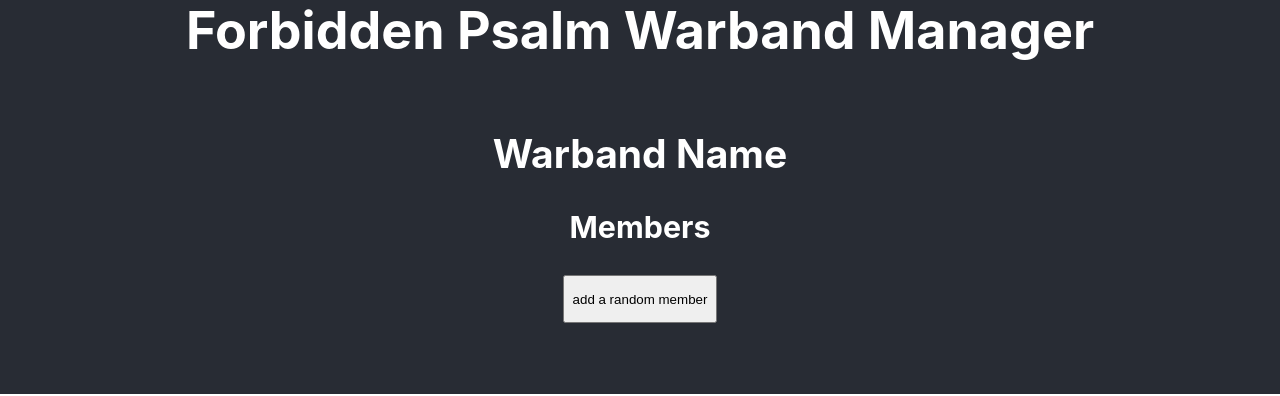
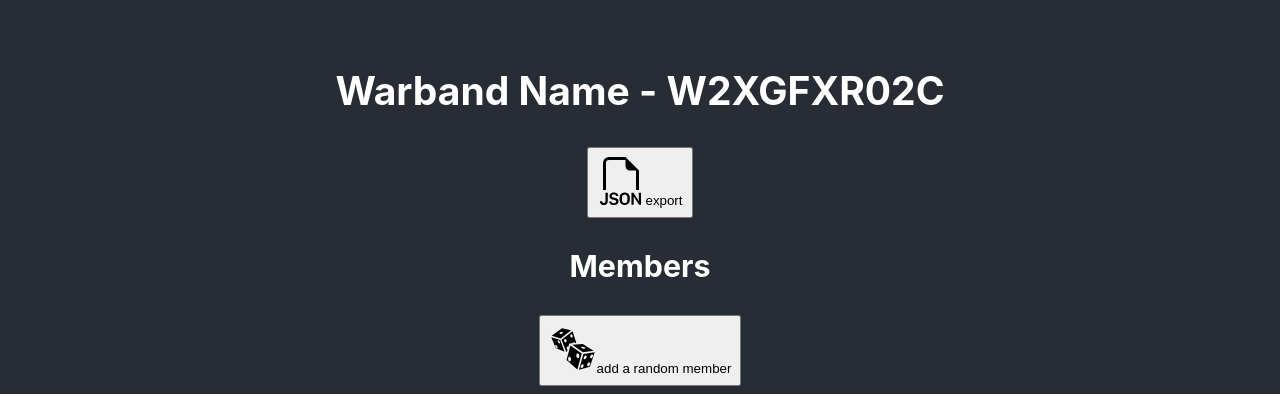
Before and after one commit to davemenninger/warband, a React (Create React App) app: page / in a window 1280 px wide. Shown: the part 406-802 px from the top of the page. Built offline with nearby package versions, Linux system fonts and the light colour scheme; what chance would draw is missing.

Commit message:
add an export feature and some icons

```diff
--- a/public/index.html
+++ b/public/index.html
@@ -24,7 +24,7 @@
       work correctly both with client-side routing and a non-root public URL.
       Learn how to configure a non-root public URL by running `npm run build`.
     -->
-    <title>Warband</title>
+    <title>SCVMWRANGLER</title>
   </head>
   <body>
     <noscript>You need to enable JavaScript to run this app.</noscript>
--- a/src/App.css
+++ b/src/App.css
@@ -68,6 +68,7 @@ button {
   float: right;
   min-height: 48px;
   min-width: 48px;
+  touch-action: none;
 }
 
 
--- a/src/Roster.js
+++ b/src/Roster.js
@@ -1,4 +1,5 @@
 import React, { useState, useEffect } from "react";
+import { GiRollingDices } from "react-icons/gi";
 import Chance from "chance";
 import { nanoid } from "nanoid";
 import Model from "./Model.js";
@@ -28,15 +29,12 @@ function Roster() {
   return (
     <div className="Roster">
       <h3>Members</h3>
-      <button onClick={addRandomModel}>add a random member</button>
+      <button onClick={addRandomModel}>
+        <GiRollingDices />
+        add a random member
+      </button>
       {roster.map((sig) => {
-        return (
-          <Model
-            key={sig}
-            signature={sig}
-            deleteModel={deleteModel}
-          />
-        );
+        return <Model key={sig} signature={sig} deleteModel={deleteModel} />;
       })}
     </div>
   );
--- a/src/Sheet.js
+++ b/src/Sheet.js
@@ -1,13 +1,48 @@
+import React, { useEffect, useState } from "react";
+import { BsFiletypeJson } from "react-icons/bs";
 import Roster from "./Roster.js";
+import { customAlphabet } from "nanoid";
+const crockford32 = customAlphabet("0123456789ABCDEFGHJKMNPQRSTVWXYZ", 10);
 
 function Sheet() {
+  const [sheet, setSheet] = useState(
+    JSON.parse(localStorage.getItem("sheet")) || { id: crockford32() }
+  );
+  localStorage.setItem("sheet", JSON.stringify(sheet));
+
+  useEffect(() => {
+    localStorage.setItem("sheet", JSON.stringify(sheet));
+  }, [sheet]);
+
+  const exportSheetToJson = (e) => {
+    e.preventDefault();
+    console.log("exporting");
+    console.log(e);
+    const data = JSON.stringify(sheet);
+    const fileType = "text/json";
+    const blob = new Blob([data], { type: fileType });
+    const a = document.createElement("a");
+    a.download = "warband-" + sheet.id + ".json";
+    a.href = window.URL.createObjectURL(blob);
+    const clickEvt = new MouseEvent("click", {
+      view: window,
+      bubbles: true,
+      cancelable: true,
+    });
+    a.dispatchEvent(clickEvt);
+    a.remove();
+  };
+
   return (
     <div className="Sheet">
-      <h2>Warband Name</h2>
+      <h2>Warband Name - {sheet.id}</h2>
+      <button onClick={exportSheetToJson}>
+        <BsFiletypeJson />
+        export
+      </button>
       <Roster />
     </div>
   );
 }
 
-
 export default Sheet;
```
Also changed, not shown: public/manifest.json.
